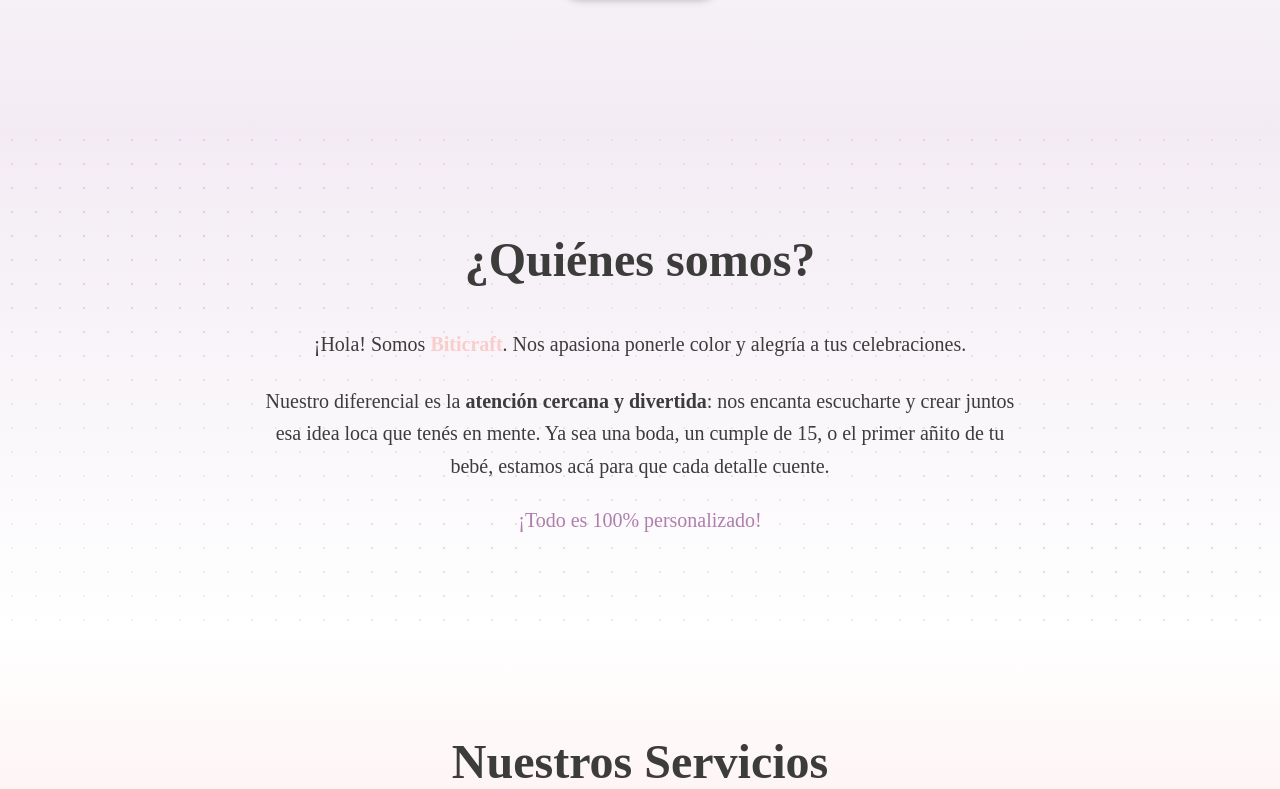
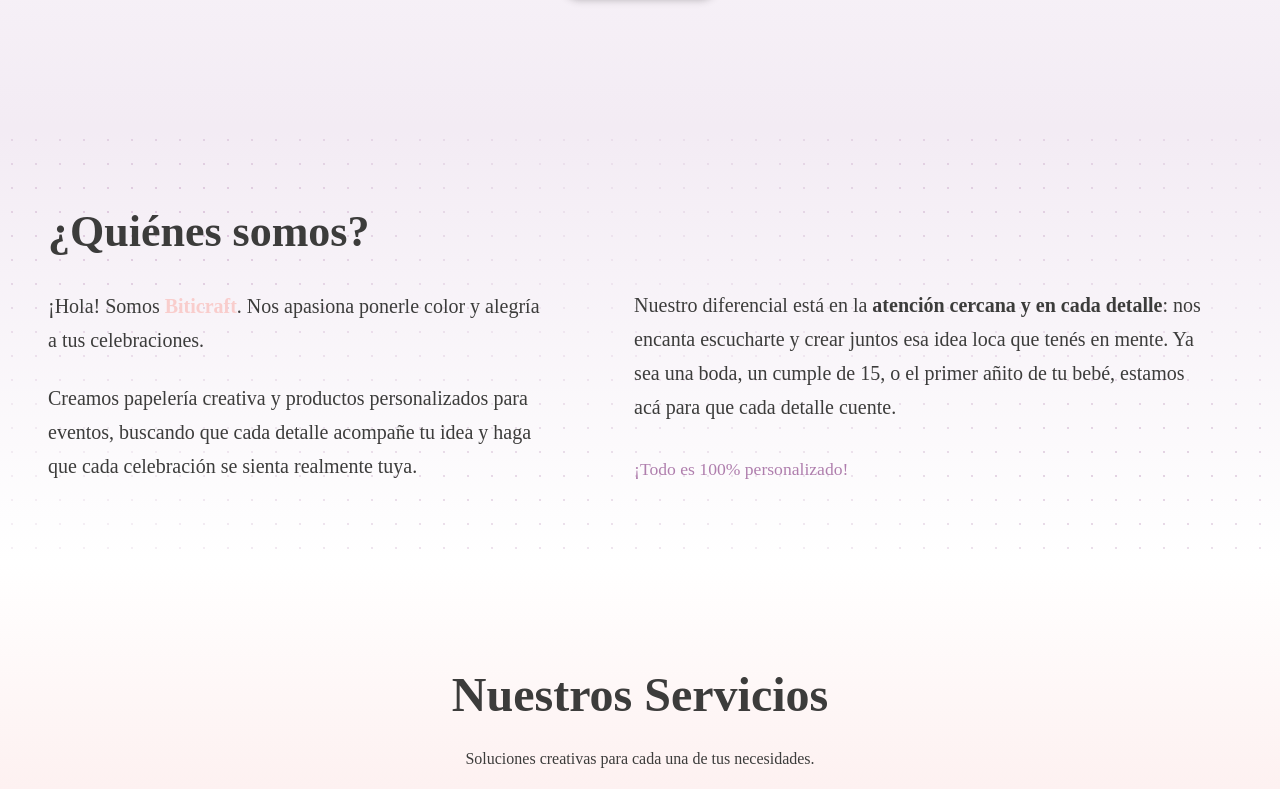
Before and after one commit to nicoKaminski/biticraft, a Next.js app: page / in a window 1280 px wide. Shown: the part 511-1300 px from the top of the page. Built offline with nearby package versions, Linux system fonts and the light colour scheme.

Commit message:
feat(web): mejora la seccion quienes somos

```diff
--- a/src/app/contacto/page.module.css
+++ b/src/app/contacto/page.module.css
@@ -191,43 +191,31 @@
 }
 
 .acciones {
-  text-align: center;
+  text-align: right;
 }
 
 .botonEnviar {
-  display: inline-block;
-  width: 100%;
-  border: 0;
-  border-radius: var(--radius-button);
-  background-color: var(--color-rosa);
-  padding-inline: 2rem;
-  padding-block: 0.75rem;
-  font-family: inherit;
-  font-size: inherit;
-  line-height: inherit;
-  font-weight: 600;
-  color: #ffffff;
-  text-align: center;
-  cursor: pointer;
-  box-shadow:
-    0 4px 6px -1px rgba(0, 0, 0, 0.1),
-    0 2px 4px -2px rgba(0, 0, 0, 0.1); /* shadow-md */
-  transition-property: all;
-  transition-duration: 0.3s;
-  transition-timing-function: cubic-bezier(0.4, 0, 0.2, 1);
+  white-space: nowrap;
+}
+
+.acciones .botonEnviar:disabled {
+  opacity: 1;
 }
 
 @media (hover: hover) {
-  .botonEnviar:hover {
-    scale: 1.05;
-    box-shadow:
-      0 10px 15px -3px rgba(0, 0, 0, 0.1),
-      0 4px 6px -4px rgba(0, 0, 0, 0.1); /* shadow-lg */
-    background-color: color-mix(in srgb, var(--color-rosa) 80%, transparent); /* hover:bg-opacity-80 */
+  .acciones .botonEnviar:disabled:hover {
+    transform: scale(1.05);
   }
 }
 
-.botonEnviar:disabled {
-  opacity: 0.5;
-  cursor: not-allowed;
+.contenidoBoton {
+  display: inline-flex;
+  align-items: center;
+  gap: 0.5rem;
 }
+
+.iconoAvion {
+  width: 1rem;
+  height: 1rem;
+  flex: none;
+}
--- a/src/components/sections/SeccionSobreMi.module.css
+++ b/src/components/sections/SeccionSobreMi.module.css
@@ -103,17 +103,24 @@
 }
 
 .contenido {
-  max-width: 48rem;
+  display: block;
+  max-width: 42rem;
   margin-inline: auto;
-  text-align: center;
+  text-align: left;
+}
+
+.columnaIntro {
+  display: flex;
+  flex-direction: column;
+  max-width: 31rem;
+  text-align: left;
 }
 
 .titulo {
   font-size: var(--font-size-h2-mobile);
   font-weight: var(--font-weight-bld);
   color: var(--color-gris);
-  margin-bottom: 2rem;
-  margin-top: 0;
+  margin: 0;
 }
 
 @media (min-width: 48rem) {
@@ -122,18 +129,34 @@
   }
 }
 
-.bloqueTexto {
+.textosIntro {
+  display: flex;
+  flex-direction: column;
+  gap: 1.5rem;
+  margin-top: 2rem;
+  color: var(--color-gris);
   font-size: var(--font-size-body-lg);
-  color: var(--color-gris);
-  line-height: 1.625;
+  line-height: 1.7;
 }
 
-.bloqueTexto > p {
+.textosIntro > p {
   margin: 0;
 }
 
-.bloqueTexto > p:not(:last-child) {
-  margin-bottom: 1.5rem;
+.columnaDetalle {
+  display: flex;
+  flex-direction: column;
+  max-width: 36rem;
+  min-height: 100%;
+  margin-top: 1.5rem;
+  text-align: left;
+}
+
+.textoPrincipal {
+  margin: 0;
+  color: var(--color-gris);
+  font-size: var(--font-size-body-lg);
+  line-height: 1.7;
 }
 
 .marcaRosa {
@@ -142,11 +165,42 @@
 }
 
 .fraseFinal {
-  margin-top: 1rem;
+  margin-top: 1.5rem;
+  padding-top: 0;
   color: var(--color-morado-oscuro);
   font-weight: var(--font-weight-med);
-  font-size: 1.25rem;
-  line-height: 1.75rem;
+  font-size: 1.1rem;
+  line-height: 1.45;
+}
+
+@media (min-width: 64rem) {
+  .sobreMi {
+    padding-block: 5rem;
+  }
+
+  .contenido {
+    display: grid;
+    grid-template-columns: minmax(0, 0.92fr) minmax(0, 1.08fr);
+    align-items: stretch;
+    gap: clamp(4rem, 6vw, 5.5rem);
+    max-width: 74rem;
+  }
+
+  .titulo {
+    font-size: 2.75rem;
+    line-height: 1.1;
+  }
+
+  .columnaDetalle {
+    margin-top: 0;
+    padding-top: 5rem;
+  }
+
+  .fraseFinal {
+    margin-top: auto;
+    margin-bottom: 0;
+    padding-top: 2rem;
+  }
 }
 
 @media (min-width: 48rem) and (max-width: 79.999rem) {
--- a/src/components/sections/SeccionSobreMi.tsx
+++ b/src/components/sections/SeccionSobreMi.tsx
@@ -5,23 +5,35 @@ export const SeccionSobreMi = () => {
     <section className={styles.sobreMi}>
       <div className={styles.container}>
         <div className={styles.contenido}>
+          <div className={styles.columnaIntro}>
             <h2 className={styles.titulo}>
               ¿Quiénes somos?
             </h2>
 
-          <div className={styles.bloqueTexto}>
+            <div className={styles.textosIntro}>
               <p>
                 ¡Hola! Somos{" "}
-              <span className={styles.marcaRosa}>Biticraft</span>. Nos
-              apasiona ponerle color y alegría a tus celebraciones.
+                <span className={styles.marcaRosa}>Biticraft</span>.
+                Nos apasiona ponerle color y alegría a tus celebraciones.
               </p>
+
               <p>
-              Nuestro diferencial es la{" "}
-              <strong>atención cercana y divertida</strong>: nos encanta
+                Creamos papelería creativa y productos personalizados para
+                eventos, buscando que cada detalle acompañe tu idea y haga que
+                cada celebración se sienta realmente tuya.
+              </p>
+            </div>
+          </div>
+
+          <div className={styles.columnaDetalle}>
+            <p className={styles.textoPrincipal}>
+              Nuestro diferencial está en la{" "}
+              <strong>atención cercana y en cada detalle</strong>: nos encanta
               escucharte y crear juntos esa idea loca que tenés en mente. Ya sea
               una boda, un cumple de 15, o el primer añito de tu bebé, estamos
               acá para que cada detalle cuente.
             </p>
+
             <p className={styles.fraseFinal}>
               ¡Todo es 100% personalizado!
             </p>
```
Also changed, not shown: src/app/contacto/page.tsx (+12 -3 lines). Lines whose indentation alone changed are shown as unchanged.
